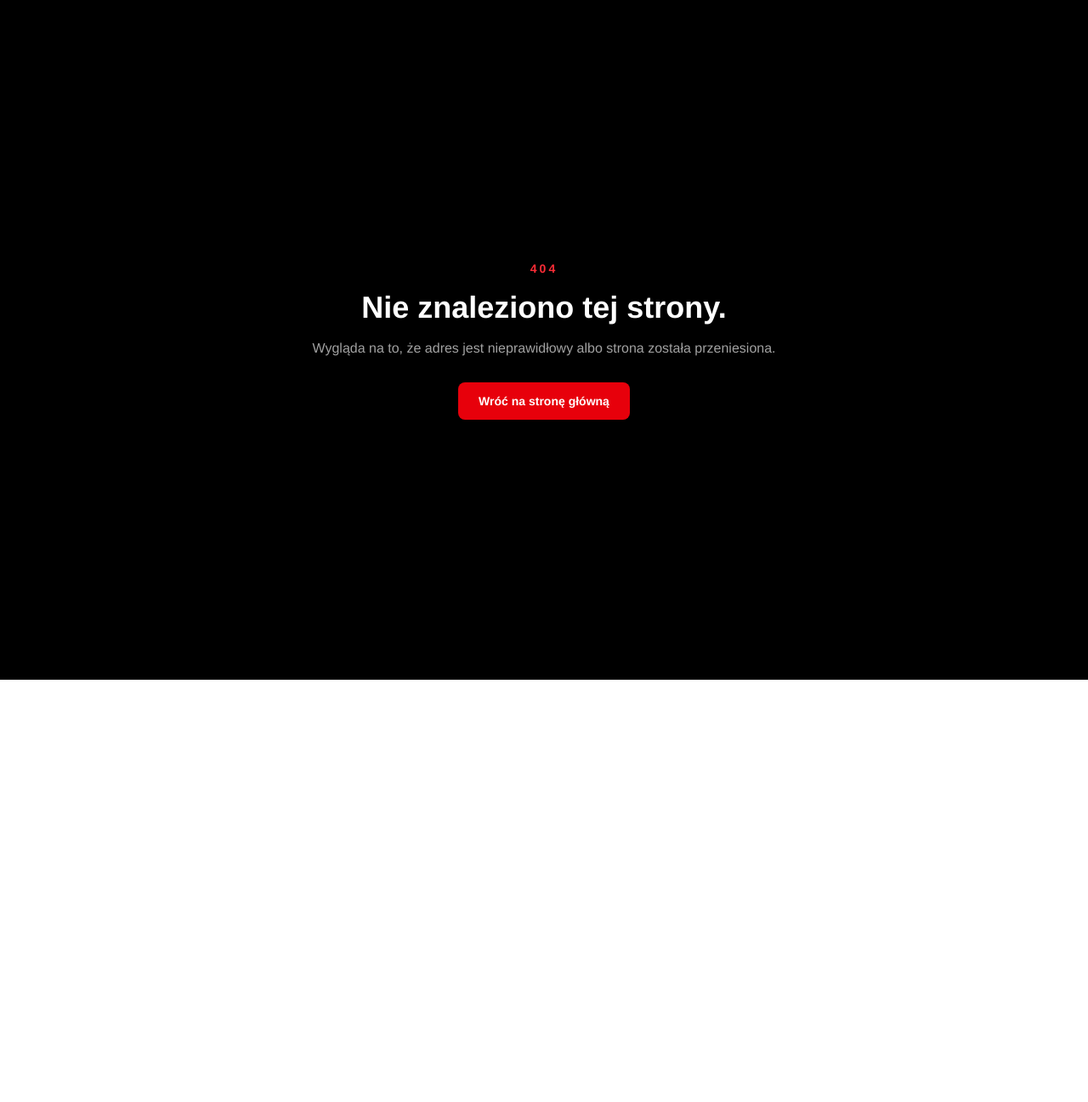
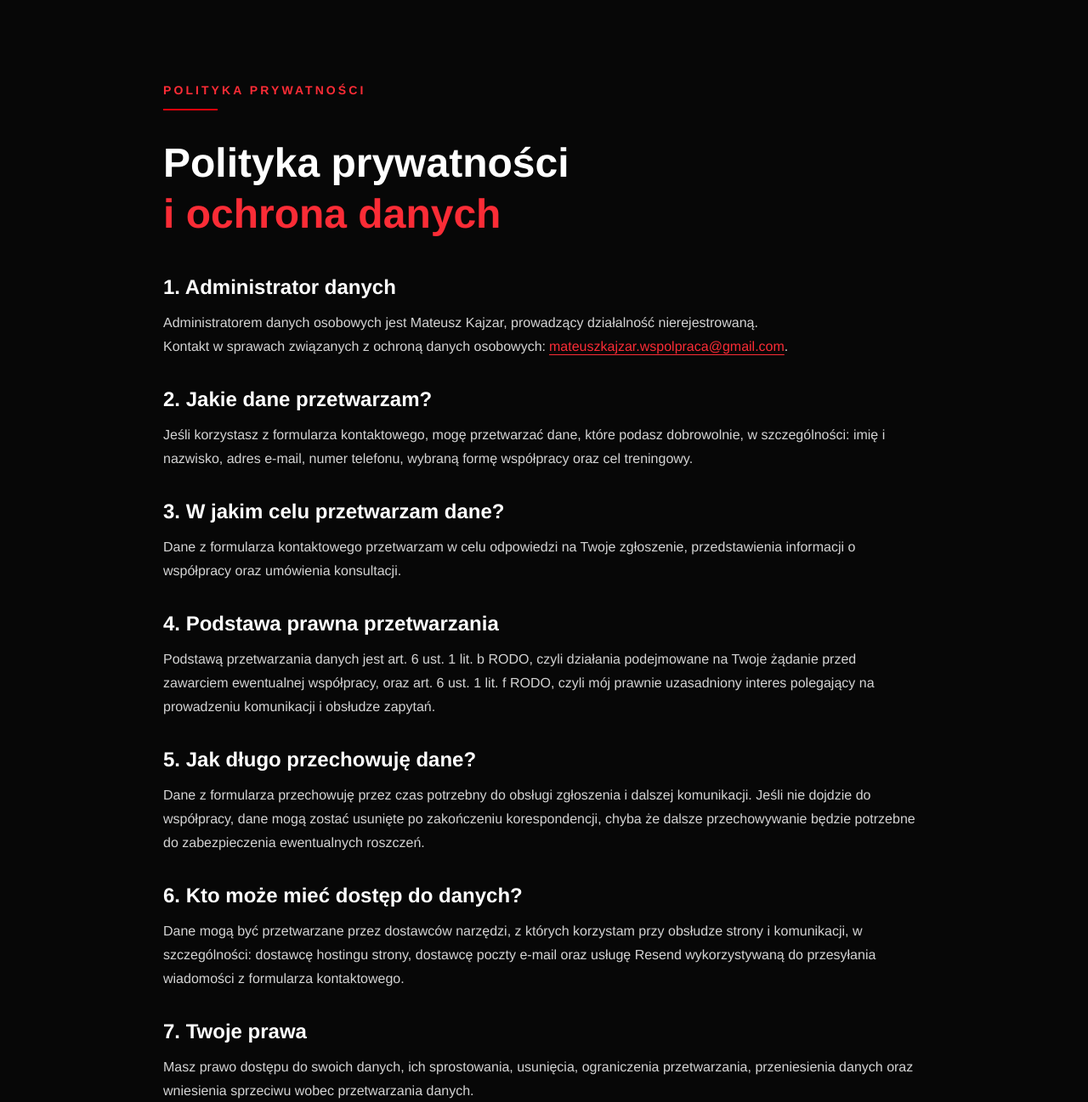
Before and after one commit to mateuszkajzarwspolpraca/landing-page-mateusz-kajzar, a Next.js app: page /polityka-prywatnosci in a window 1280 px wide. Before the commit this address had no page. Shown: the top 1297 px of the page at 85% size. Before the commit the page ends 800 px from the top, so only its background shows below. Built offline with nearby package versions, Linux system fonts and the light colour scheme.

Commit message:
Polityka prywatnosci

```diff
--- a/app/api/contact/route.ts
+++ b/app/api/contact/route.ts
@@ -5,8 +5,14 @@ export async function POST(request: Request) {
   try {
     const body = await request.json();
 
-    const { name, email, phone, cooperation, goal } = body;
+    const { name, email, phone, cooperation, goal, privacyAccepted } = body;
 
+    if (!privacyAccepted) {
+  return NextResponse.json(
+    { message: "Zaakceptuj Politykę prywatności." },
+    { status: 400 }
+  );
+}
     if (!name || !email || !phone || !cooperation || !goal) {
       return NextResponse.json(
         { message: "Uzupełnij wszystkie wymagane pola." },
--- /dev/null
+++ b/app/polityka-prywatnosci/page.tsx
@@ -0,0 +1,138 @@
+export const metadata = {
+  title: "Polityka prywatności | Mateusz Kajzar",
+  description:
+    "Polityka prywatności strony Mateusza Kajzara dotycząca formularza kontaktowego i przetwarzania danych osobowych.",
+};
+
+export default function PolitykaPrywatnosciPage() {
+  return (
+    <main className="min-h-screen bg-[#070707] px-5 py-24 text-white sm:px-8 lg:px-12">
+      <article className="mx-auto max-w-4xl">
+        <p className="text-sm font-black uppercase tracking-[0.22em] text-red-500">
+          Polityka prywatności
+        </p>
+        <div className="mt-3 h-0.5 w-16 bg-red-600" />
+
+        <h1 className="mt-8 text-4xl font-black leading-tight sm:text-5xl">
+          Polityka prywatności
+          <span className="block text-red-500">i ochrona danych</span>
+        </h1>
+
+        <div className="mt-10 space-y-8 text-sm leading-7 text-neutral-300 sm:text-base">
+          <section>
+            <h2 className="text-2xl font-black text-white">1. Administrator danych</h2>
+            <p className="mt-3">
+              Administratorem danych osobowych jest Mateusz Kajzar, prowadzący
+              działalność nierejestrowaną.
+            </p>
+            <p>
+              Kontakt w sprawach związanych z ochroną danych osobowych:
+              <a
+                href="mailto:mateuszkajzar.wspolpraca@gmail.com"
+                className="ml-1 text-red-500 underline underline-offset-4"
+              >
+                mateuszkajzar.wspolpraca@gmail.com
+              </a>
+              .
+            </p>
+          </section>
+
+          <section>
+            <h2 className="text-2xl font-black text-white">2. Jakie dane przetwarzam?</h2>
+            <p className="mt-3">
+              Jeśli korzystasz z formularza kontaktowego, mogę przetwarzać dane,
+              które podasz dobrowolnie, w szczególności: imię i nazwisko, adres
+              e-mail, numer telefonu, wybraną formę współpracy oraz cel
+              treningowy.
+            </p>
+          </section>
+
+          <section>
+            <h2 className="text-2xl font-black text-white">3. W jakim celu przetwarzam dane?</h2>
+            <p className="mt-3">
+              Dane z formularza kontaktowego przetwarzam w celu odpowiedzi na
+              Twoje zgłoszenie, przedstawienia informacji o współpracy oraz
+              umówienia konsultacji.
+            </p>
+          </section>
+
+          <section>
+            <h2 className="text-2xl font-black text-white">4. Podstawa prawna przetwarzania</h2>
+            <p className="mt-3">
+              Podstawą przetwarzania danych jest art. 6 ust. 1 lit. b RODO,
+              czyli działania podejmowane na Twoje żądanie przed zawarciem
+              ewentualnej współpracy, oraz art. 6 ust. 1 lit. f RODO, czyli mój
+              prawnie uzasadniony interes polegający na prowadzeniu komunikacji
+              i obsłudze zapytań.
+            </p>
+          </section>
+
+          <section>
+            <h2 className="text-2xl font-black text-white">5. Jak długo przechowuję dane?</h2>
+            <p className="mt-3">
+              Dane z formularza przechowuję przez czas potrzebny do obsługi
+              zgłoszenia i dalszej komunikacji. Jeśli nie dojdzie do współpracy,
+              dane mogą zostać usunięte po zakończeniu korespondencji, chyba że
+              dalsze przechowywanie będzie potrzebne do zabezpieczenia ewentualnych
+              roszczeń.
+            </p>
+          </section>
+
+          <section>
+            <h2 className="text-2xl font-black text-white">6. Kto może mieć dostęp do danych?</h2>
+            <p className="mt-3">
+              Dane mogą być przetwarzane przez dostawców narzędzi, z których
+              korzystam przy obsłudze strony i komunikacji, w szczególności:
+              dostawcę hostingu strony, dostawcę poczty e-mail oraz usługę Resend
+              wykorzystywaną do przesyłania wiadomości z formularza kontaktowego.
+            </p>
+          </section>
+
+          <section>
+            <h2 className="text-2xl font-black text-white">7. Twoje prawa</h2>
+            <p className="mt-3">
+              Masz prawo dostępu do swoich danych, ich sprostowania, usunięcia,
+              ograniczenia przetwarzania, przeniesienia danych oraz wniesienia
+              sprzeciwu wobec przetwarzania danych.
+            </p>
+            <p>
+              Masz również prawo wniesienia skargi do Prezesa Urzędu Ochrony
+              Danych Osobowych.
+            </p>
+          </section>
+
+          <section>
+            <h2 className="text-2xl font-black text-white">8. Dobrowolność podania danych</h2>
+            <p className="mt-3">
+              Podanie danych w formularzu jest dobrowolne, ale niezbędne do
+              wysłania zgłoszenia i otrzymania odpowiedzi.
+            </p>
+          </section>
+
+          <section>
+            <h2 className="text-2xl font-black text-white">9. Cookies i analityka</h2>
+            <p className="mt-3">
+              Obecnie strona nie wykorzystuje cookies analitycznych ani
+              marketingowych, takich jak Google Analytics, Google Ads czy Meta
+              Pixel. Jeśli takie narzędzia zostaną wdrożone w przyszłości,
+              polityka prywatności zostanie zaktualizowana, a na stronie pojawi
+              się odpowiedni mechanizm zarządzania zgodami.
+            </p>
+          </section>
+
+          <section>
+            <h2 className="text-2xl font-black text-white">10. Zmiany polityki</h2>
+            <p className="mt-3">
+              Polityka prywatności może być aktualizowana, szczególnie w przypadku
+              dodania nowych narzędzi, formularzy, analityki lub rozwiązań
+              marketingowych.
+            </p>
+            <p className="mt-4 text-neutral-500">
+              Data ostatniej aktualizacji: 21 sierpnia 2026 r.
+            </p>
+          </section>
+        </div>
+      </article>
+    </main>
+  );
+}
--- a/components/Kontakt.tsx
+++ b/components/Kontakt.tsx
@@ -81,6 +81,7 @@ export function Kontakt() {
       phone: String(formData.get("phone") || ""),
       cooperation: String(formData.get("cooperation") || ""),
       goal: String(formData.get("goal") || ""),
+      privacyAccepted: formData.get("privacyAccepted") === "on",
     };
 
     setIsSubmitting(true);
@@ -297,7 +298,24 @@ export function Kontakt() {
                     na mail.
                   </p>
                 )}
-
+                <label className="flex items-start gap-3 rounded-md border border-white/10 bg-white/[0.03] p-3 text-sm leading-5 text-neutral-400">
+  <input
+    required
+    type="checkbox"
+    name="privacyAccepted"
+    className="mt-1 h-4 w-4 shrink-0 accent-red-600"
+  />
+  <span>
+    Zapoznałem/am się z{" "}
+    <a
+      href="/polityka-prywatnosci"
+      className="font-bold text-red-500 underline underline-offset-4"
+    >
+      Polityką prywatności
+    </a>
+    .
+  </span>
+</label>
                 <button
                   type="submit"
                   disabled={isSubmitting}
@@ -311,6 +329,7 @@ export function Kontakt() {
                   <Lock className="h-4 w-4" />
                   Twoje dane są u nas bezpieczne. Nie udostępniamy ich osobom
                   trzecim.
+                  <a href="/polityka-prywatnosci">Polityka prywatności</a>
                 </p>
               </form>
             </div>
```
